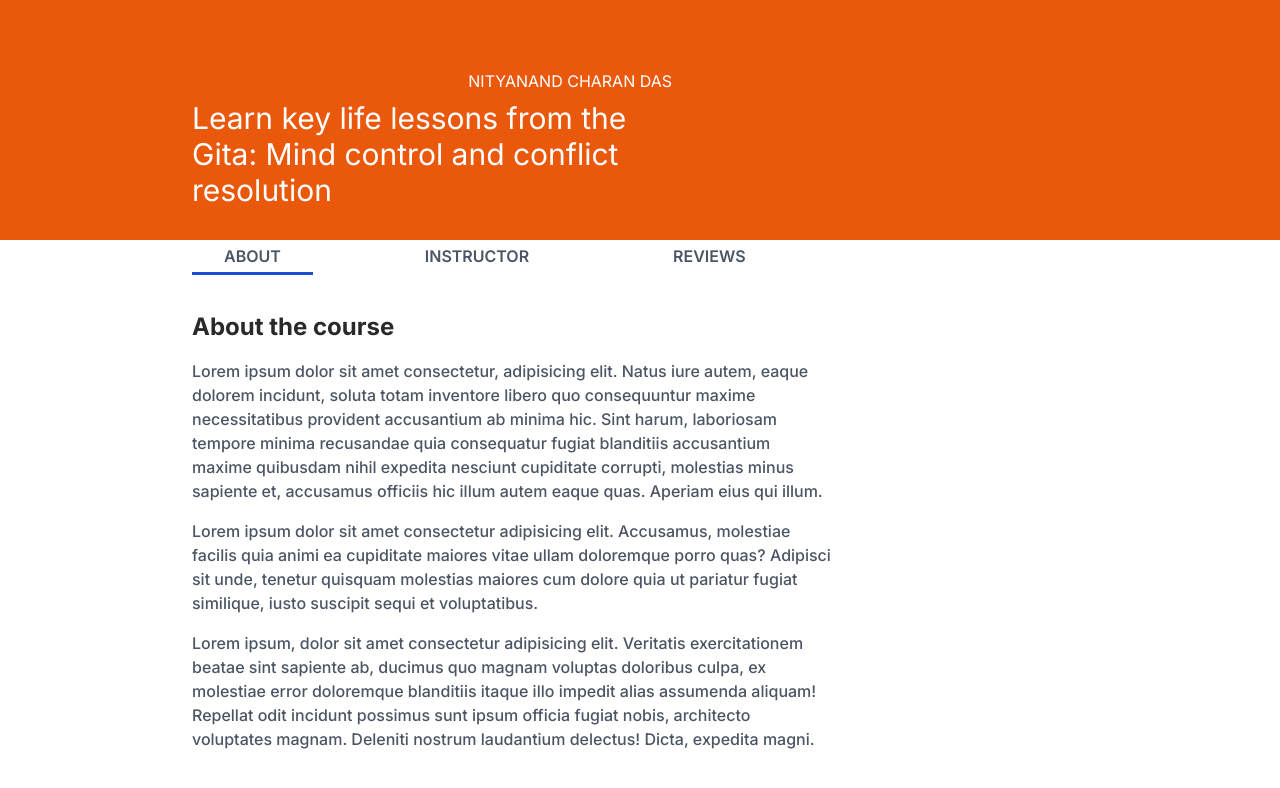
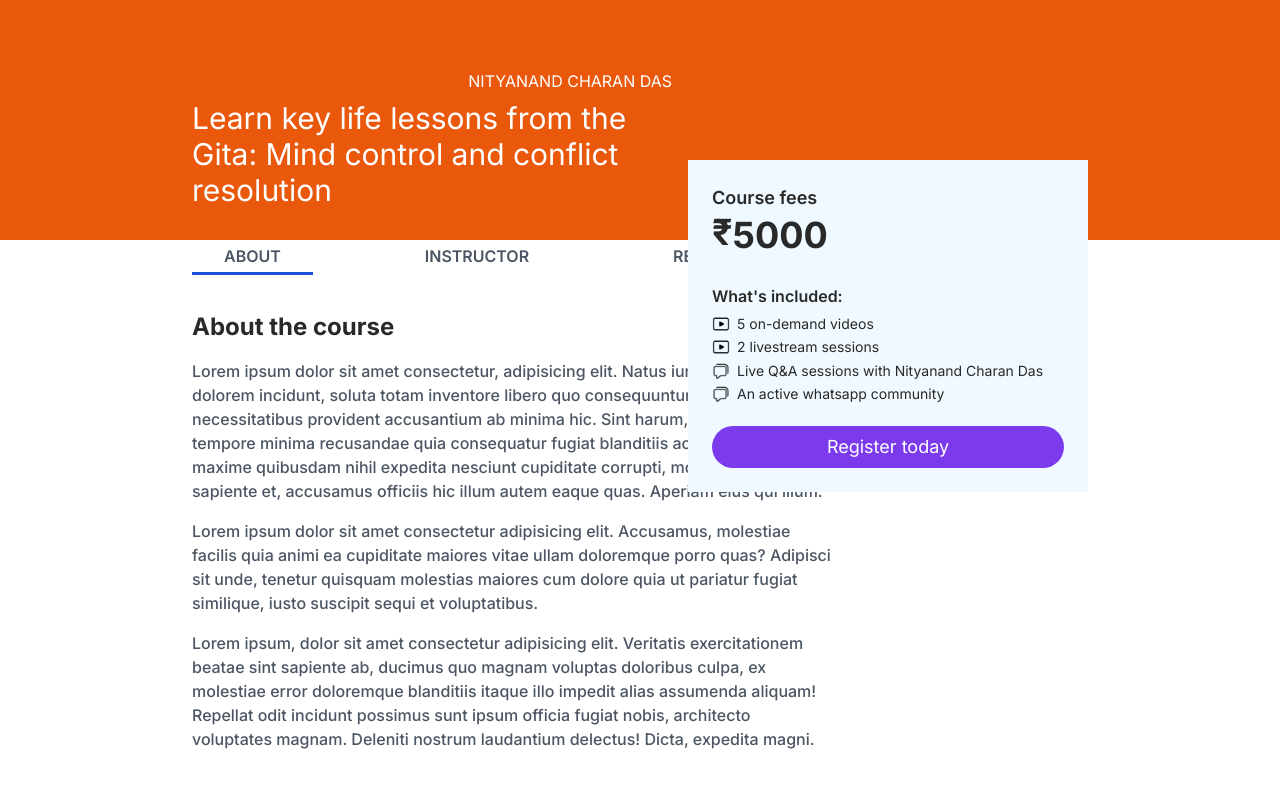
Before and after one commit to IM-Suryakant-Kumar/first-nextjs-app, a Next.js app: page / in a window 1280 px wide. Shown: the top 788 px of the page. Built offline with nearby package versions, Linux system fonts and the light colour scheme.

Commit message:
feat: implemented coursedetails

```diff
--- a/app/page.tsx
+++ b/app/page.tsx
@@ -1,12 +1,14 @@
 import Banner from "@/app/ui/banner";
 import LinkSection from "@/app/ui/linksection";
 import AboutSection from "@/app/ui/aboutsection";
+import CourseDetails from "@/app/ui/coursedetails";
 
 export default function Home() {
 	return (
 		<main className="flex min-h-screen flex-col items-center">
 			<Banner />
       <LinkSection />
+      <CourseDetails />
       <AboutSection />
 		</main>
 	);
--- /dev/null
+++ b/app/ui/coursedetails.tsx
@@ -0,0 +1,42 @@
+import data from "@/app/lib/data.json";
+import Image from "next/image";
+
+const coursedetails = () => {
+	return (
+		<div className="w-[25rem] p-[1.5em] absolute top-[10em] right-[15%] bg-sky-50">
+			<h3 className="font-semibold text-lg">Course fees</h3>
+			<span className="text-4xl font-bold relative">
+				{data.course.fee.currency === "INR" ? "₹" : data.course.fee.currency}{" "}
+				<span className="absolute top-[0.15em]">{data.course.fee.amount}</span>
+			</span>
+			<div className="font-semibold mt-[2em]">What&apos;s included:</div>
+			{/* details */}
+			<div className="my-[0.25em] flex gap-[0.5em] items-center text-sm mt-[0.4em]">
+				<Image width={18} height={18} src="/video.png" alt="video icon" />{" "}
+				<span>5 on-demand videos</span>
+			</div>
+			<div className="my-[0.25em] flex gap-[0.5em] items-center text-sm">
+				<Image width={18} height={18} src="/video.png" alt="video icon" />{" "}
+				<span>
+					{data.course.inclusions.on_demand_videos} livestream sessions
+				</span>
+			</div>
+			{data.course.inclusions.live_qa_sessions && (
+				<div className="my-[0.25em] flex gap-[0.5em] items-center text-sm">
+					<Image width={18} height={18} src="/chat.png" alt="chat-icon" />{" "}
+					<span>Live Q&A sessions with Nityanand Charan Das</span>
+				</div>
+			)}
+			{data.course.inclusions.whatsapp_community && (
+				<div className="my-[0.25em] flex gap-[0.5em] items-center text-sm">
+					<Image width={18} height={18} src="/chat.png" alt="chat-icon" />{" "}
+					<span>An active whatsapp community</span>
+				</div>
+			)}
+      {/* button */}
+      <button className="w-full text-lg py-[0.4em] rounded-3xl mt-[1em] bg-violet-600 text-white">Register today</button>
+		</div>
+	);
+};
+
+export default coursedetails;
```
Also changed, not shown: public/chat.png (added), public/video.png (added).
